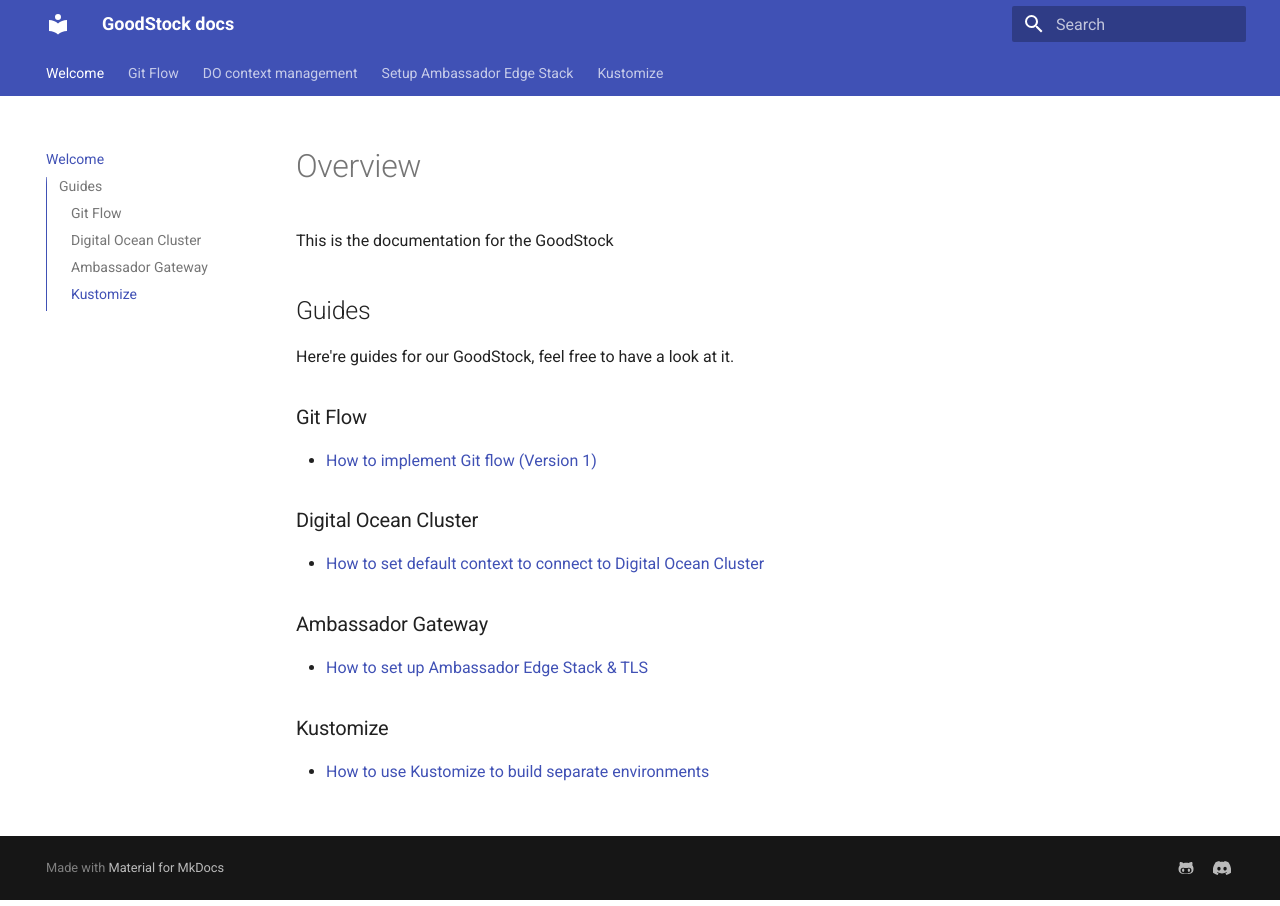
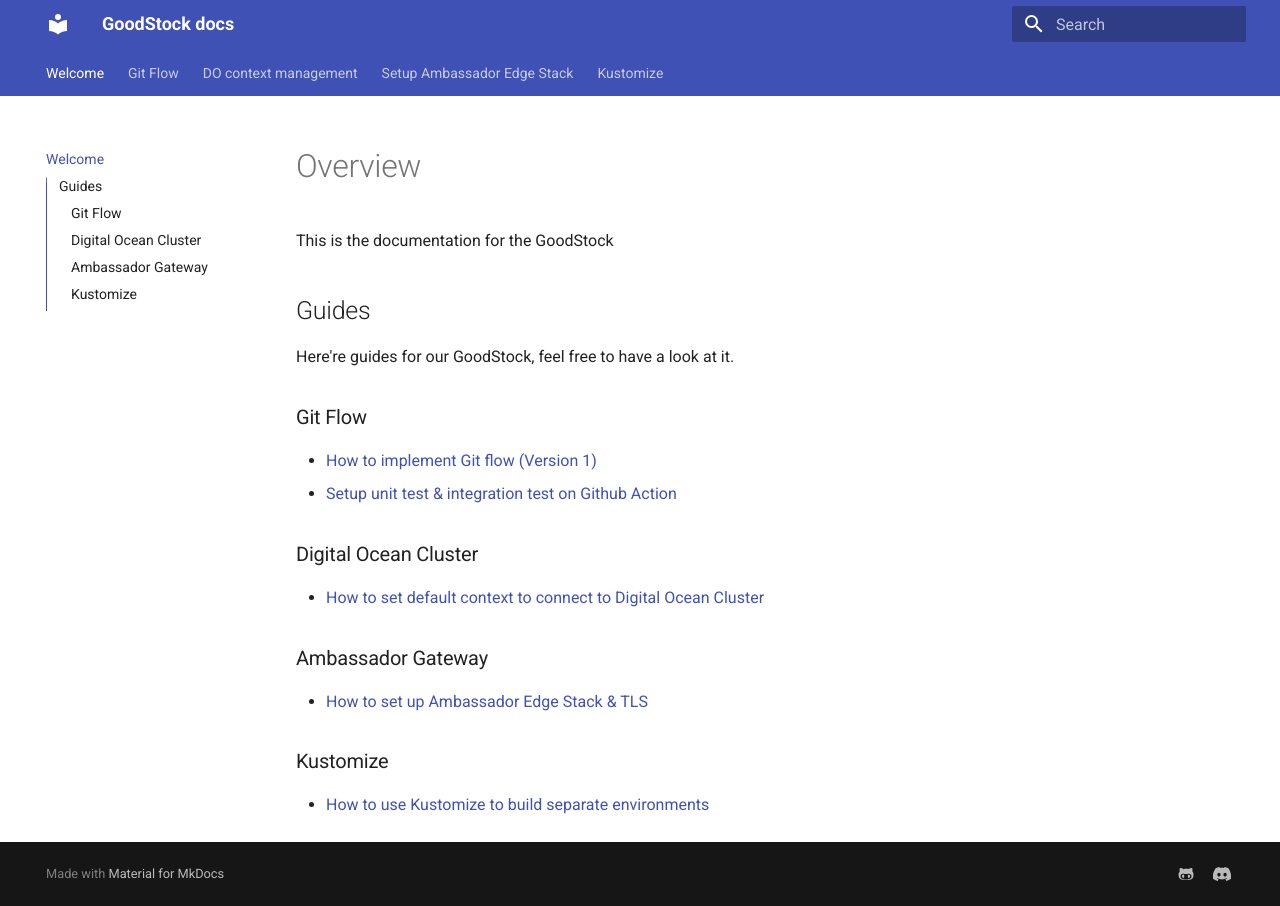
Before and after one commit to good-stock/mkdocs, an MkDocs documentation site: the page built from docs/index.md, in a window 1280 px wide. Built offline with MkDocs 1.6.1 and Material for MkDocs 9.7.7, drawn with Linux system fonts in a browser that asks for light colours.

Commit message:
docs: add new page link to overview page

```diff
--- a/docs/index.md
+++ b/docs/index.md
@@ -7,6 +7,7 @@ Here're guides for our GoodStock, feel free to have a look at it.
 
 ### Git Flow
 - [How to implement Git flow (Version 1)](git-flow.md#how-to-implement-git-flow)
+- [Setup unit test & integration test on Github Action](git-flow.md#setup-unit-test--integration-test-on-github-action)
 
 
 ### Digital Ocean Cluster
```
